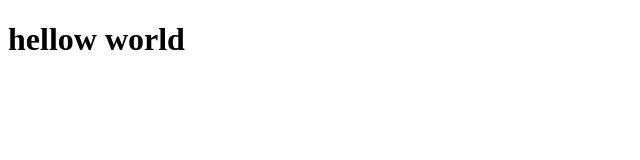
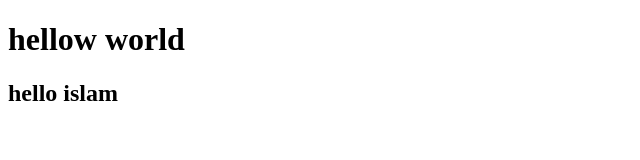
Before and after one commit to islamatiya/test-, a plain HTML site: page index.html in a window 1280 px wide. Shown: the whole page, without its empty margins (0-640 px from the left). Drawn offline with Linux system fonts and the light colour scheme.

Commit message:
add my name

```diff
--- a/index.html
+++ b/index.html
@@ -8,5 +8,6 @@
 </head>
 <body>
    <h1>hellow world</h1>
+    <h2>hello islam<lh2>
 </body>
 </html>
```
